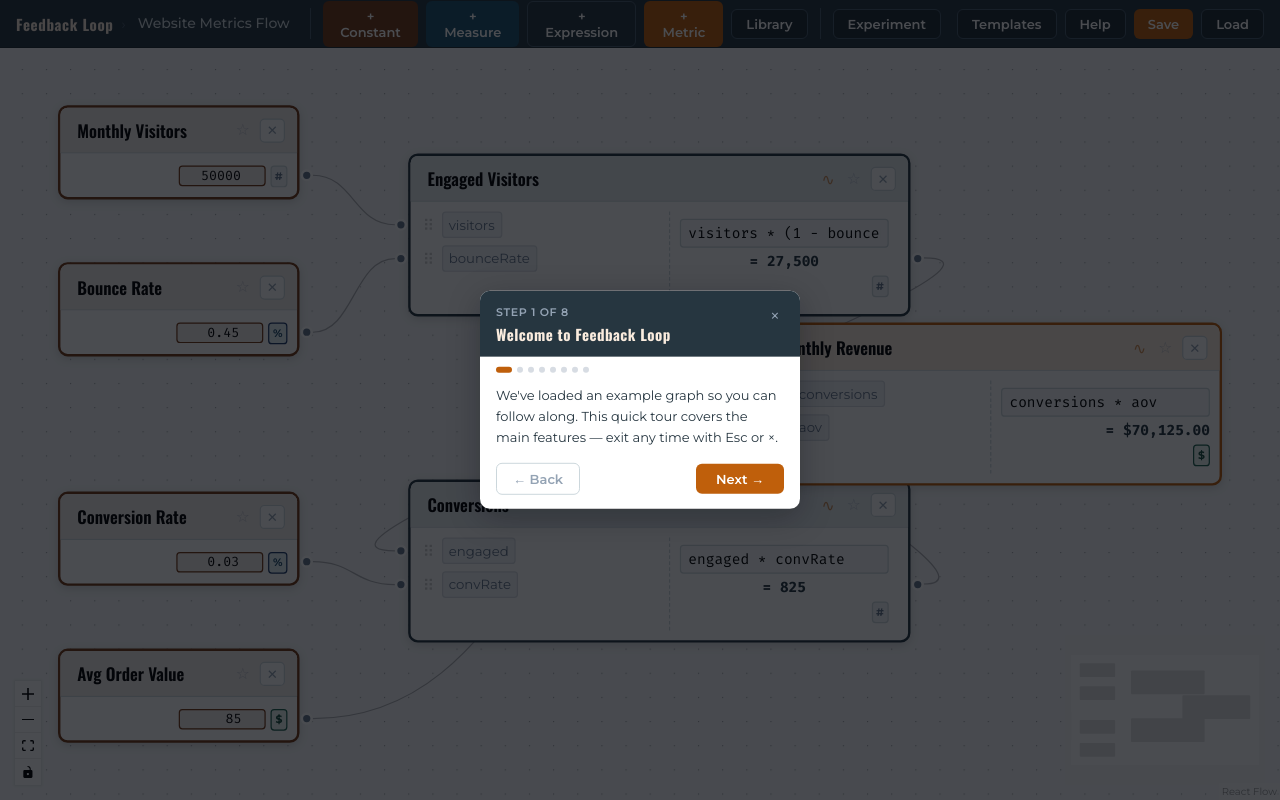
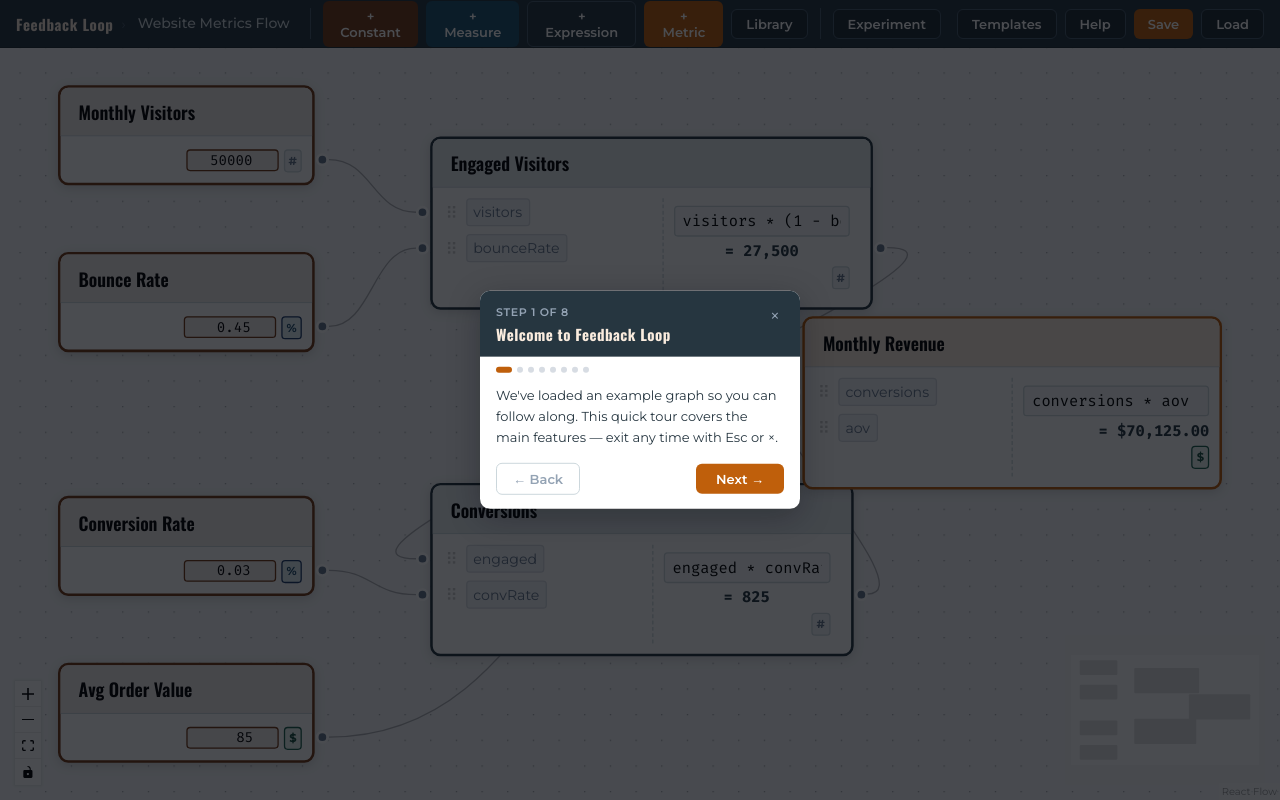
Before and after one commit to jonhartmann/Feedback-loop, a React (Vite) app: page / in a window 1280 px wide. Both pictures are taken after a click on the button "Take a tour →". Built offline with nearby package versions, Linux system fonts and the light colour scheme.

Commit message:
Cleaned up some behaviors and visuals around the usage of Measures.

```diff
--- /dev/null
+++ b/src/components/FeedbackNode/DisplayModeDropdown.tsx
@@ -0,0 +1,74 @@
+import { useState } from 'react'
+import clsx from 'clsx'
+import { useReactFlow } from '@xyflow/react'
+import type { FeedbackNodeData } from '../../types/graph'
+import { useNodeContext } from './NodeContext'
+import type { ChartType } from './SeriesModePanel'
+
+type DisplayOption = 'value' | ChartType
+
+const OPTIONS: { id: DisplayOption; symbol: string; label: string }[] = [
+  { id: 'value', symbol: '⊟', label: 'Value'      },
+  { id: 'area',  symbol: '◿', label: 'Area chart' },
+  { id: 'bar',   symbol: '▮▮', label: 'Bar chart' },
+]
+
+export function DisplayModeDropdown() {
+  const { nodeId, displayMode, seriesChartType, hasMeasureInput, variant } = useNodeContext()
+  const { updateNodeData } = useReactFlow()
+  const [open, setOpen] = useState(false)
+
+  if (variant === 'constant') return null
+  if (variant !== 'measure' && !hasMeasureInput) return null
+
+  const current: DisplayOption = displayMode === 'series' ? seriesChartType : 'value'
+  const currentOpt = OPTIONS.find(o => o.id === current) ?? OPTIONS[0]
+
+  function select(id: DisplayOption) {
+    if (id === 'value') {
+      updateNodeData(nodeId, { displayMode: undefined } as Partial<FeedbackNodeData>)
+    } else {
+      updateNodeData(nodeId, { displayMode: 'series', seriesChartType: id } as Partial<FeedbackNodeData>)
+    }
+    setOpen(false)
+  }
+
+  return (
+    <div style={{ position: 'relative' }}>
+      <button
+        className={clsx('feedback-node__display-btn', {
+          'feedback-node__display-btn--series': displayMode === 'series',
+        })}
+        onMouseDown={e => e.stopPropagation()}
+        onClick={e => { e.stopPropagation(); setOpen(o => !o) }}
+        title="Display mode"
+      >
+        {currentOpt.symbol}
+      </button>
+
+      {open && (
+        <>
+          <div
+            style={{ position: 'fixed', inset: 0, zIndex: 999 }}
+            onMouseDown={e => { e.stopPropagation(); setOpen(false) }}
+          />
+          <ul className="feedback-node__display-list">
+            {OPTIONS.map(opt => (
+              <li
+                key={opt.id}
+                className={clsx('feedback-node__display-option', {
+                  'feedback-node__display-option--active': opt.id === current,
+                })}
+                onMouseDown={e => e.stopPropagation()}
+                onClick={e => { e.stopPropagation(); select(opt.id) }}
+              >
+                <span className="feedback-node__display-symbol">{opt.symbol}</span>
+                <span>{opt.label}</span>
+              </li>
+            ))}
+          </ul>
+        </>
+      )}
+    </div>
+  )
+}
--- a/src/components/FeedbackNode/ExpressionNodeBody.tsx
+++ b/src/components/FeedbackNode/ExpressionNodeBody.tsx
@@ -12,7 +12,7 @@ export function ExpressionNodeBody() {
   const {
     nodeId, nodeData, showExpanded, displayMode,
     inputs, outputs, variables, seriesHistory, seriesChartType, primaryUnit,
-    setOutputUnit, onChartTypeChange, onOutputFormulaChange,
+    setOutputUnit, onOutputFormulaChange,
   } = useNodeContext()
   const activeEvalMap = useEvalMap()
   const unitMap = useUnitMap()
@@ -21,7 +21,8 @@ export function ExpressionNodeBody() {
   return (
     <>
       <div className="feedback-node__body">
-        <SeriesModePanel showExpanded={showExpanded} displayMode={displayMode} seriesHistory={seriesHistory} seriesChartType={seriesChartType} primaryUnit={primaryUnit} onChartTypeChange={onChartTypeChange} gridSpan />
+        <SeriesModePanel showExpanded={showExpanded} displayMode={displayMode} seriesHistory={seriesHistory} seriesChartType={seriesChartType} primaryUnit={primaryUnit} />
+        <div className="feedback-node__body-columns">
         <InputsColumn />
 
         <div className="feedback-node__column feedback-node__column--outputs">
@@ -73,6 +74,7 @@ export function ExpressionNodeBody() {
           })}
           {showExpanded && outputs.length === 0 && <span className="feedback-node__empty-note">no outputs</span>}
         </div>
+        </div>
       </div>
 
       {showExpanded && nodeData.description && (
--- a/src/components/FeedbackNode/FeedbackNode.css
+++ b/src/components/FeedbackNode/FeedbackNode.css
@@ -148,6 +148,18 @@
   &:hover { background: var(--c-g2-10); }
 }
 
+.feedback-node__save-btn,
+.feedback-node__delete-btn,
+.feedback-node__display-btn {
+  visibility: hidden;
+}
+
+.feedback-node:hover .feedback-node__save-btn,
+.feedback-node:hover .feedback-node__delete-btn,
+.feedback-node:hover .feedback-node__display-btn {
+  visibility: visible;
+}
+
 .feedback-node__save-btn {
   background: none;
   border: none;
@@ -181,7 +193,7 @@
   }
 }
 
-.feedback-node__mode-btn {
+.feedback-node__display-btn {
   background: none;
   border: none;
   cursor: pointer;
@@ -192,30 +204,50 @@
   flex-shrink: 0;
 
   &:hover { opacity: 1; }
+
+  &.feedback-node__display-btn--series {
+    opacity: 1;
+    color: var(--c-g5);
+  }
 }
 
-.feedback-node__chart-row {
-  display: flex;
-  gap: 4px;
-  padding: 3px 8px 0;
-  justify-content: flex-end;
+.feedback-node__display-list {
+  position: absolute;
+  right: 0;
+  top: calc(100% + 2px);
+  background: var(--c-surface);
+  border: 1px solid var(--c-g2-dk);
+  border-radius: var(--r-lg);
+  box-shadow: 0 4px 12px rgba(0,0,0,0.15);
+  list-style: none;
+  padding: 4px 0;
+  margin: 0;
+  min-width: 120px;
+  z-index: 1000;
 }
 
-.feedback-node__chart-btn {
-  font-size: 11px;
-  padding: 1px 5px;
-  border-radius: var(--r-sm);
-  border: 1px solid var(--c-g3-20);
-  background: var(--c-surface);
+.feedback-node__display-option {
+  display: flex;
+  align-items: center;
+  gap: 7px;
+  padding: 5px 10px;
+  font-size: 12px;
   cursor: pointer;
-  color: var(--c-g2);
+  color: var(--c-g3-20);
 
-  &.feedback-node__chart-btn--active {
+  &:hover { background: var(--c-g2-10); }
+
+  &.feedback-node__display-option--active {
     background: var(--c-g4-10);
-    border-color: var(--c-g4);
     color: var(--c-g5);
-    font-weight: 600;
   }
+}
+
+.feedback-node__display-symbol {
+  font-weight: 700;
+  font-size: 10px;
+  min-width: 14px;
+  text-align: center;
 }
 
 .feedback-node__series-empty {
@@ -226,21 +258,18 @@
 }
 
 .feedback-node__body {
-  display: grid;
-  grid-template-columns: 1fr 1fr;
+  display: flex;
+  flex-direction: column;
   padding: 8px 0;
 
   &.feedback-node__body--value {
-    display: flex;
-    flex-direction: column;
     gap: 4px;
     padding: 8px;
   }
 }
 
-.feedback-node__chart-row,
-.feedback-node__series-empty {
-  grid-column: 1 / -1;
+.feedback-node__body-columns {
+  display: flex;
 }
 
 .feedback-node__column {
--- a/src/components/FeedbackNode/FeedbackNode.tsx
+++ b/src/components/FeedbackNode/FeedbackNode.tsx
@@ -1,7 +1,7 @@
 import { useState, useCallback, useEffect } from 'react'
 import clsx from 'clsx'
 import type { Node, NodeProps } from '@xyflow/react'
-import { useReactFlow } from '@xyflow/react'
+import { useReactFlow, useStore } from '@xyflow/react'
 import type { FeedbackNodeData } from '../../types/graph'
 import { METRIC_PORT_ID } from '../../types/graph'
 import { useEvalMap, useUnitMap } from '../../context/GraphEvalContext'
@@ -38,7 +38,25 @@ export default function FeedbackNode({ id, data, selected }: NodeProps<Node<Feed
   const outputs = nodeData.outputs ?? []
   const variables = nodeData.variables ?? []
   const displayMode     = nodeData.displayMode ?? 'value'
-  const seriesChartType = nodeData.seriesChartType ?? 'line'
+  const seriesChartType = nodeData.seriesChartType ?? 'area'
+
+  const hasMeasureInput = useStore(s => {
+    const visited = new Set<string>()
+    const queue = [id as string]
+    while (queue.length) {
+      const current = queue.shift()!
+      if (visited.has(current)) continue
+      visited.add(current)
+      for (const edge of s.edges) {
+        if (edge.target !== current) continue
+        const sourceNode = s.nodes.find(n => n.id === edge.source)
+        if (!sourceNode) continue
+        if ((sourceNode.data as FeedbackNodeData).variant === 'measure') return true
+        queue.push(edge.source)
+      }
+    }
+    return false
+  })
 
   const primaryPortId = isMetric ? METRIC_PORT_ID : (outputs[0]?.id ?? '')
   const primaryValue  = activeEvalMap.get(`${id as string}:${primaryPortId}`)
@@ -48,10 +66,16 @@ export default function FeedbackNode({ id, data, selected }: NodeProps<Node<Feed
   const [seriesHistory, setSeriesHistory] = useState<number[]>([])
 
   useEffect(() => {
+    if (!hasMeasureInput && variant !== 'measure' && displayMode === 'series') {
+      updateNodeData(id as string, { displayMode: undefined } as Partial<FeedbackNodeData>)
+    }
+  }, [hasMeasureInput, variant, displayMode, id, updateNodeData])
+
+  useEffect(() => {
     if (displayMode !== 'series' || primaryValue === undefined) return
     setSeriesHistory(prev => {
       if (prev.length > 0 && prev[prev.length - 1] === primaryValue) return prev
-      return [...prev.slice(-99), primaryValue]
+      return [...prev.slice(-19), primaryValue]
     })
   }, [primaryValue, displayMode])
 
@@ -108,10 +132,10 @@ export default function FeedbackNode({ id, data, selected }: NodeProps<Node<Feed
     updateOutputValue: actions.updateOutputValue,
     setOutputUnit: actions.setOutputUnit,
     setMetricUnit: actions.setMetricUnit,
+    hasMeasureInput,
     addQuickInput: actions.addQuickInput,
     addQuickConstant: actions.addQuickConstant,
     addQuickOutput: actions.addQuickOutput,
-    onChartTypeChange: (t: import('./SeriesModePanel').ChartType) => updateNodeData(id as string, { seriesChartType: t } as Partial<FeedbackNodeData>),
     onSourceUrlChange: (url: string | undefined) => updateNodeData(id as string, { sourceUrl: url } as Partial<FeedbackNodeData>),
     onMetricFormulaChange: (v: string | undefined) => updateNodeData(id as string, { metricFormula: v } as Partial<FeedbackNodeData>),
     onOutputFormulaChange: (portId: string, formula: string | undefined) => updateNodeData(id as string, { outputs: outputs.map(p => p.id === portId ? { ...p, formula } : p) } as Partial<FeedbackNodeData>),
@@ -121,13 +145,10 @@ export default function FeedbackNode({ id, data, selected }: NodeProps<Node<Feed
     <NodeContext.Provider value={nodeCtx}>
     <div className={nodeClass}>
       <NodeHeader
-        id={id as string}
         nodeData={nodeData}
-        variant={variant}
         isEditingLabel={isEditingLabel}
         labelDraft={labelDraft}
         showExpanded={showExpanded}
-        displayMode={displayMode}
         setLabelDraft={setLabelDraft}
         setIsEditingLabel={setIsEditingLabel}
         commitLabel={() => actions.commitLabel(labelDraft, trimmed => { setLabelDraft(trimmed); setIsEditingLabel(false) })}
--- a/src/components/FeedbackNode/MetricNodeBody.tsx
+++ b/src/components/FeedbackNode/MetricNodeBody.tsx
@@ -12,7 +12,7 @@ export function MetricNodeBody() {
   const {
     nodeId, nodeData, showExpanded, displayMode,
     inputs, variables, seriesHistory, seriesChartType, primaryUnit,
-    setMetricUnit, onMetricFormulaChange, onChartTypeChange,
+    setMetricUnit, onMetricFormulaChange,
   } = useNodeContext()
   const activeEvalMap = useEvalMap()
   const unitMap = useUnitMap()
@@ -38,11 +38,12 @@ export function MetricNodeBody() {
 
   return (
     <div className="feedback-node__body feedback-node__body--metric">
-      <SeriesModePanel showExpanded={showExpanded} displayMode={displayMode} seriesHistory={seriesHistory} seriesChartType={seriesChartType} primaryUnit={primaryUnit} onChartTypeChange={onChartTypeChange} gridSpan />
+      <SeriesModePanel showExpanded={showExpanded} displayMode={displayMode} seriesHistory={seriesHistory} seriesChartType={seriesChartType} primaryUnit={primaryUnit} />
+      <div className="feedback-node__body-columns">
       <InputsColumn />
 
       {showExpanded && (
-        <div className="feedback-node__formula-panel">
+        <div className="feedback-node__formula-panel" style={{ flex: 1 }}>
           <FormulaInput
             className="feedback-node__formula-input"
             placeholder="formula…"
@@ -67,6 +68,7 @@ export function MetricNodeBody() {
           />
         </div>
       )}
+      </div>
     </div>
   )
 }
--- a/src/components/FeedbackNode/NodeContext.tsx
+++ b/src/components/FeedbackNode/NodeContext.tsx
@@ -18,6 +18,7 @@ interface NodeContextValue {
   seriesChartType: ChartType
   primaryUnit: Unit | undefined
   primaryValue: number | undefined
+  hasMeasureInput: boolean
   portLabelField: (portId: string, portType: 'input' | 'output', currentLabel: string) => React.ReactNode
   getPortRowDragProps: (portId: string, type: 'input' | 'output') => React.HTMLAttributes<HTMLDivElement> & { className: string }
   getDragHandleProps: (portId: string, type: 'input' | 'output') => { draggable: true; onDragStart: React.DragEventHandler; onDragEnd: React.DragEventHandler }
@@ -27,7 +28,6 @@ interface NodeContextValue {
   addQuickInput: (e: React.MouseEvent) => void
   addQuickConstant: (e: React.MouseEvent) => void
   addQuickOutput: (e: React.MouseEvent) => void
-  onChartTypeChange: (t: ChartType) => void
   onSourceUrlChange: (url: string | undefined) => void
   onMetricFormulaChange: (v: string | undefined) => void
   onOutputFormulaChange: (portId: string, formula: string | undefined) => void
--- a/src/components/FeedbackNode/NodeHeader.tsx
+++ b/src/components/FeedbackNode/NodeHeader.tsx
@@ -1,14 +1,10 @@
-import { useReactFlow } from '@xyflow/react'
-import type { FeedbackNodeData, NodeVariant } from '../../types/graph'
+import { DisplayModeDropdown } from './DisplayModeDropdown'
 
 interface NodeHeaderProps {
-  id: string
-  nodeData: FeedbackNodeData
-  variant: NodeVariant | undefined
+  nodeData: { label: string }
   isEditingLabel: boolean
   labelDraft: string
   showExpanded: boolean
-  displayMode: string
   setLabelDraft: (v: string) => void
   setIsEditingLabel: (v: boolean) => void
   commitLabel: () => void
@@ -17,11 +13,10 @@ interface NodeHeaderProps {
 }
 
 export function NodeHeader({
-  id, nodeData, variant, isEditingLabel, labelDraft, showExpanded,
-  displayMode, setLabelDraft, setIsEditingLabel,
+  nodeData, isEditingLabel, labelDraft, showExpanded,
+  setLabelDraft, setIsEditingLabel,
   commitLabel, saveToLibrary, deleteNode,
 }: NodeHeaderProps) {
-  const { updateNodeData } = useReactFlow()
 
   return (
     <div className="feedback-node__header">
@@ -48,21 +43,7 @@ export function NodeHeader({
         </span>
       )}
 
-      {showExpanded && variant !== 'constant' && (
-        <button
-          className="feedback-node__mode-btn"
-          onMouseDown={e => e.stopPropagation()}
-          onClick={e => {
-            e.stopPropagation()
-            updateNodeData(id, {
-              displayMode: displayMode === 'series' ? undefined : 'series',
-            } as Partial<FeedbackNodeData>)
-          }}
-          title={displayMode === 'series' ? 'Switch to current value' : 'Switch to series view'}
-        >
-          {displayMode === 'series' ? '⊟' : '∿'}
-        </button>
-      )}
+      {showExpanded && <DisplayModeDropdown />}
 
       {showExpanded && (
         <button
--- a/src/components/FeedbackNode/SeriesChart.tsx
+++ b/src/components/FeedbackNode/SeriesChart.tsx
@@ -1,7 +1,6 @@
-import { LineChart, Line, AreaChart, Area, BarChart, Bar, ResponsiveContainer } from 'recharts'
+import { AreaChart, Area, BarChart, Bar, ResponsiveContainer } from 'recharts'
 import type { Unit } from '../../types/graph'
-
-type ChartType = 'line' | 'area' | 'bar'
+import type { ChartType } from './SeriesModePanel'
 
 interface SeriesChartProps {
   data: number[]
@@ -25,21 +24,11 @@ export default function SeriesChart({ data, chartType, unit, height = 72 }: Seri
     )
   }
 
-  if (chartType === 'area') {
-    return (
-      <ResponsiveContainer width="100%" height={height}>
-        <AreaChart data={d} margin={m}>
-          <Area type="monotone" dataKey="value" stroke={color} fill={color} fillOpacity={0.25} dot={false} isAnimationActive={false} />
-        </AreaChart>
-      </ResponsiveContainer>
-    )
-  }
-
   return (
     <ResponsiveContainer width="100%" height={height}>
-      <LineChart data={d} margin={m}>
-        <Line type="monotone" dataKey="value" stroke={color} dot={false} strokeWidth={1.5} isAnimationActive={false} />
-      </LineChart>
+      <AreaChart data={d} margin={m}>
+        <Area type="monotone" dataKey="value" stroke={color} fill={color} fillOpacity={0.25} dot={false} isAnimationActive={false} />
+      </AreaChart>
     </ResponsiveContainer>
   )
 }
--- a/src/components/FeedbackNode/ValueNodeBody.tsx
+++ b/src/components/FeedbackNode/ValueNodeBody.tsx
@@ -40,12 +40,12 @@ export function ValueNodeBody() {
     nodeData, variant, showExpanded, displayMode,
     outputs, seriesHistory, seriesChartType, primaryUnit,
     updateOutputValue, setOutputUnit,
-    onChartTypeChange, onSourceUrlChange,
+    onSourceUrlChange,
   } = useNodeContext()
 
   return (
     <div className="feedback-node__body feedback-node__body--value">
-      <SeriesModePanel showExpanded={showExpanded} displayMode={displayMode} seriesHistory={seriesHistory} seriesChartType={seriesChartType} primaryUnit={primaryUnit} onChartTypeChange={onChartTypeChange} />
+      <SeriesModePanel showExpanded={showExpanded} displayMode={displayMode} seriesHistory={seriesHistory} seriesChartType={seriesChartType} primaryUnit={primaryUnit} />
       {outputs.map(port => {
         if (variant === 'constant' || variant === 'measure') {
           return (
--- a/src/components/ItemForm.tsx
+++ b/src/components/ItemForm.tsx
@@ -29,7 +29,7 @@ export function ItemForm({
   const [sourceUrl, setSourceUrl] = useState(t?.sourceUrl ?? '')
   const [formula, setFormula] = useState(t?.metricFormula ?? '')
   const [displayMode, setDisplayMode] = useState<'value' | 'series'>(t?.displayMode ?? 'value')
-  const [chartType, setChartType] = useState<'line' | 'area' | 'bar'>(t?.seriesChartType ?? 'line')
+  const [chartType, setChartType] = useState<'area' | 'bar'>(t?.seriesChartType ?? 'area')
 
   function handleSave() {
     if (!label.trim()) return
@@ -77,8 +77,7 @@ export function ItemForm({
           <option value="series">Series</option>
         </select>
         {displayMode === 'series' && (
-          <select className="item-form__select" value={chartType} onChange={e => setChartType(e.target.value as 'line' | 'area' | 'bar')}>
-            <option value="line">Line Chart</option>
+          <select className="item-form__select" value={chartType} onChange={e => setChartType(e.target.value as 'area' | 'bar')}>
             <option value="area">Area Chart</option>
             <option value="bar">Bar Chart</option>
           </select>
--- a/src/types/graph.ts
+++ b/src/types/graph.ts
@@ -32,7 +32,7 @@ export interface FeedbackNodeData extends Record<string, unknown> {
   metricUnit?: Unit;            // metric variant: explicit display unit (else inferred)
   sourceUrl?: string;           // measure variant: URL to fetch value from
   displayMode?: 'value' | 'series';              // 'value' (default) or accumulated series
-  seriesChartType?: 'line' | 'area' | 'bar';     // chart type when in series mode
+  seriesChartType?: 'area' | 'bar';               // chart type when in series mode
 }
 
 export interface NodeTemplate {
@@ -49,7 +49,7 @@ export interface NodeTemplate {
   metricUnit?: Unit;
   description?: string;
   displayMode?: 'value' | 'series';
-  seriesChartType?: 'line' | 'area' | 'bar';
+  seriesChartType?: 'area' | 'bar';
 }
 
 export interface LibraryItem {
```
Also changed, not shown: src/components/FeedbackNode/SeriesModePanel.tsx (+4 -34 lines).
